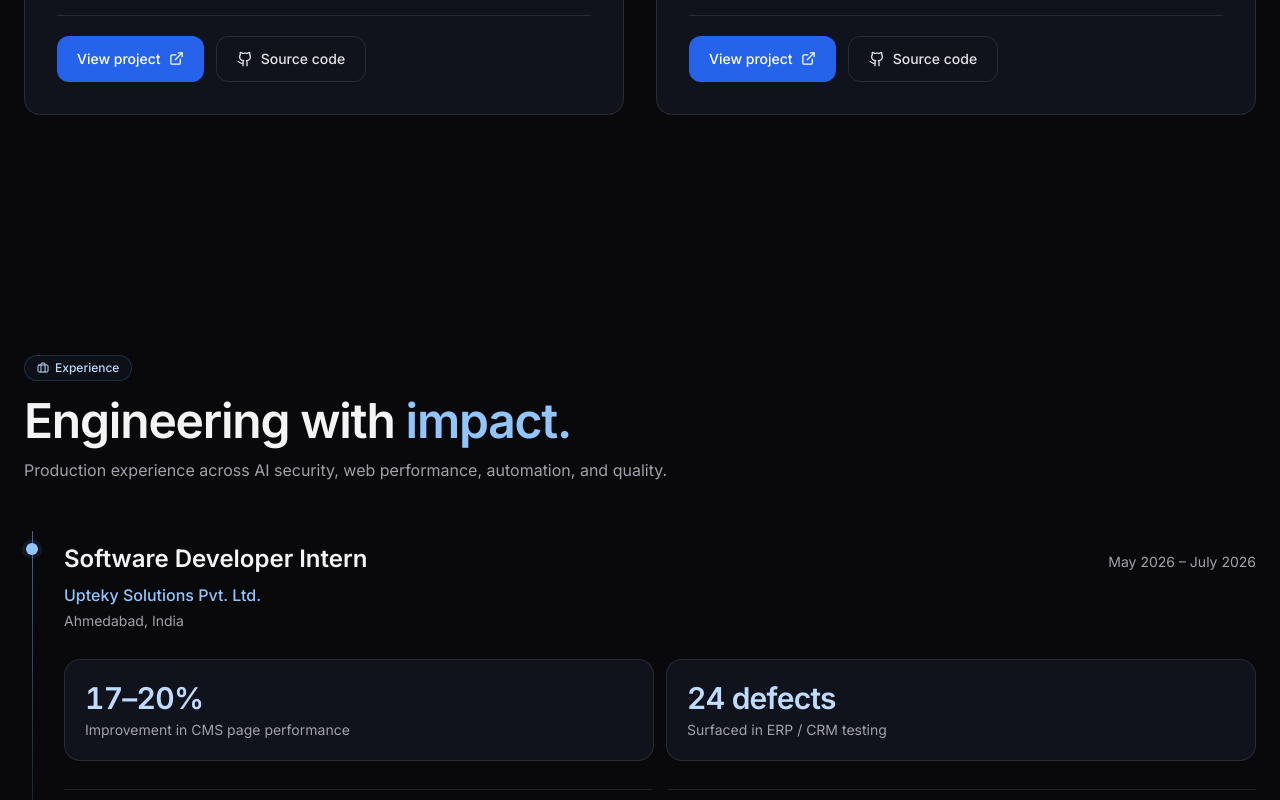
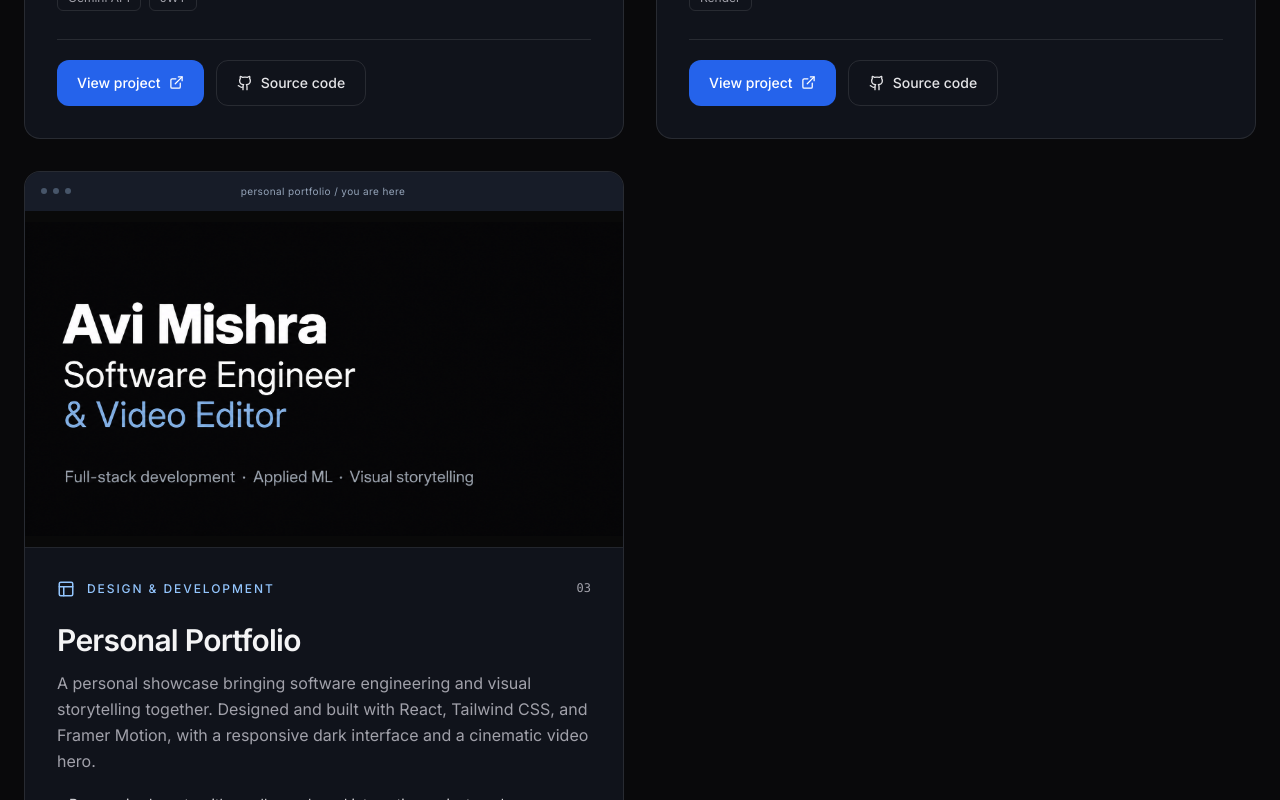
Before and after one commit to avimishra25/portfolio, a React (Vite) app: page / in a window 1280 px wide. Shown: the part 2000-2800 px from the top of the page. Built offline with nearby package versions, Linux system fonts and the light colour scheme.

Commit message:
feat: add personal portfolio project card

```diff
--- a/src/components/ProjectPreview.jsx
+++ b/src/components/ProjectPreview.jsx
@@ -2,23 +2,26 @@ import React from 'react';
 
 export default function ProjectPreview({ title }) {
   const isDripStore = title === 'DripStore';
+  const isPortfolio = title === 'Personal Portfolio';
 
   return (
     <div className="project-preview">
       <div className="preview-toolbar" aria-hidden="true">
         <span className="flex gap-1.5"><i /><i /><i /></span>
-        <span>{isDripStore ? 'dripstore / live demo' : 'careercompass / live preview'}</span>
+        <span>{isPortfolio ? 'personal portfolio / you are here' : isDripStore ? 'dripstore / live demo' : 'careercompass / live preview'}</span>
         <span className="w-8" />
       </div>
       <img
-        src={isDripStore ? '/assets/dripstore-preview.jpg' : '/assets/careercompass-preview.jpg'}
-        alt={isDripStore
+        src={isPortfolio ? '/assets/og-image.png' : isDripStore ? '/assets/dripstore-preview.jpg' : '/assets/careercompass-preview.jpg'}
+        alt={isPortfolio
+          ? 'Avi Mishra personal portfolio — Software Engineer and Video Editor'
+          : isDripStore
           ? 'Live DripStore demo with playground controls, Wear the Culture headline, and sneaker highlights'
           : 'CareerCompass AI landing page with resume analysis and career matching tools'}
-        width={isDripStore ? 1274 : 1275}
-        height={717}
+        width={isPortfolio ? 1730 : isDripStore ? 1274 : 1275}
+        height={isPortfolio ? 909 : 717}
         loading="lazy"
-        className={isDripStore
+        className={isPortfolio || isDripStore
           ? 'block w-full aspect-[16/9] object-contain bg-[#090909]'
           : 'block w-full aspect-[16/9] object-cover object-top'}
       />
--- a/src/components/Projects.jsx
+++ b/src/components/Projects.jsx
@@ -1,11 +1,12 @@
 import React, { useRef } from 'react';
 import { motion, useMotionValue, useTransform, useSpring, useMotionTemplate, useReducedMotion } from 'framer-motion';
-import { Github, ExternalLink, Layers, ShoppingBag, Cpu } from 'lucide-react';
+import { Github, ExternalLink, Layers, ShoppingBag, Cpu, Layout } from 'lucide-react';
 import ProjectPreview from './ProjectPreview.jsx';
 
 const projects = [
   {
     title: 'CareerCompass AI',
+    category: 'Applied AI · Full stack',
     icon: Cpu,
     description:
       'Career intelligence platform with resume analysis, matching across 12 career profiles, and custom job-description matching. React, Express, and Flask services deployed on Vercel, Render, and Hugging Face Spaces.',
@@ -21,6 +22,7 @@ const projects = [
   },
   {
     title: 'DripStore',
+    category: 'E-commerce · Full stack',
     icon: ShoppingBag,
     description:
       'Sneaker and streetwear storefront with guest carts, customer accounts, and product/order administration. Deployed on Render as a single Docker service with credential-free customer and admin demos.',
@@ -33,6 +35,21 @@ const projects = [
     tags: ['React', 'Express', 'MongoDB', 'Razorpay', 'Cloudinary', 'JWT', 'Docker', 'Render'],
     github: 'https://github.com/avimishra25/dripstore',
     demo: 'https://dripstore-demo.onrender.com/',
+  },
+  {
+    title: 'Personal Portfolio',
+    category: 'Design & Development',
+    icon: Layout,
+    description:
+      'A personal showcase bringing software engineering and visual storytelling together. Designed and built with React, Tailwind CSS, and Framer Motion, with a responsive dark interface and a cinematic video hero.',
+    highlights: [
+      'Responsive layouts with scroll reveals and interactive project cards',
+      'Adaptive hero video with mobile footage, playback controls, and a still-image fallback',
+      'On-demand video gallery for selected editing work',
+      'Reduced-motion support, keyboard navigation, and accessible control labels',
+    ],
+    tags: ['React', 'Vite', 'Tailwind CSS', 'Framer Motion', 'Vercel'],
+    github: 'https://github.com/avimishra25/portfolio',
   },
 ];
 
@@ -100,7 +117,7 @@ function TiltCard({ project, index }) {
           <div className="flex items-start justify-between mb-6">
             <div className="flex items-center gap-3 text-blue-300">
               <Icon size={18} />
-              <span className="text-xs font-medium tracking-[0.16em] uppercase">{index === 0 ? 'Applied AI · Full stack' : 'E-commerce · Full stack'}</span>
+              <span className="text-xs font-medium tracking-[0.16em] uppercase">{project.category}</span>
             </div>
             <span className="text-xs font-mono text-zinc-400">0{index + 1}</span>
           </div>
@@ -158,7 +175,7 @@ export default function Projects() {
             Selected <span className="text-blue-300">work.</span>
           </h2>
           <p className="mt-3 text-zinc-400 max-w-2xl">
-            End-to-end systems — from distributed ML services to production e-commerce.
+            From distributed ML services and production e-commerce to thoughtful interface design.
           </p>
         </motion.div>
 
```
Also changed, not shown: 1 other file (tests, documents, lock files or other folders).
